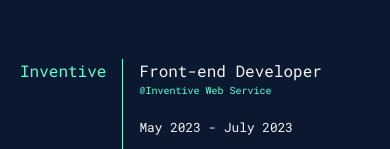
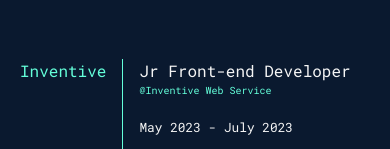
Before and after one commit to TanjimulSabbir/my-portfolio, a React (Vite) app: page / in a window 390 px wide. Shown: the part 2805-2954 px from the top of the page. Built offline with nearby package versions, Linux system fonts and the light colour scheme; a web font is replaced by a local one.

Commit message:
experience-page-desiging-responsive

```diff
--- a/src/Components/Pages/Experience/Experience.jsx
+++ b/src/Components/Pages/Experience/Experience.jsx
@@ -2,7 +2,7 @@ import { VscDebugBreakpointDataUnverified } from "react-icons/vsc"
 
 const Experience = () => {
     return (
-        <div id='experience' className='mid-lg:w-3/5 py-24 mx-auto'>
+        <div id='experience' className='lg:w-3/5 py-24 mx-auto'>
             {/* Heading */}
             <h1 className='Exo2_SanSer TitleText font-bold text-[#ccd6f6] mb-14'>Where I'v worked<span className="Section-Heading"></span></h1>
             <div className='mt-14 flex space-x-4 md:space-x-20 justify-center'>
@@ -14,7 +14,7 @@ const Experience = () => {
                 <div>
                     <div className="border-l border-custom-highLightTextColor pl-4">
                         <div className="flex flex-col sm:items-center sm:flex-row sm:space-x-3">
-                            <h1>Front-end Developer</h1>
+                            <h1>Jr Front-end Developer</h1>
                             <p className="text-custom-highLightTextColor mb-4 sm:mb-0 text-[10px] sm:text-base">@Inventive Web Service</p>
                         </div>
                         <div className="">
```
